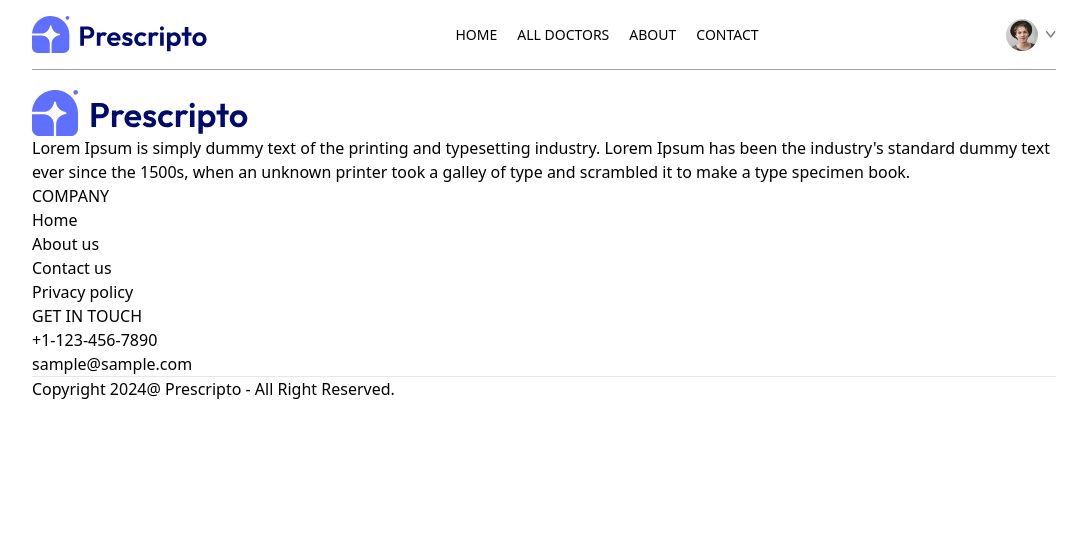
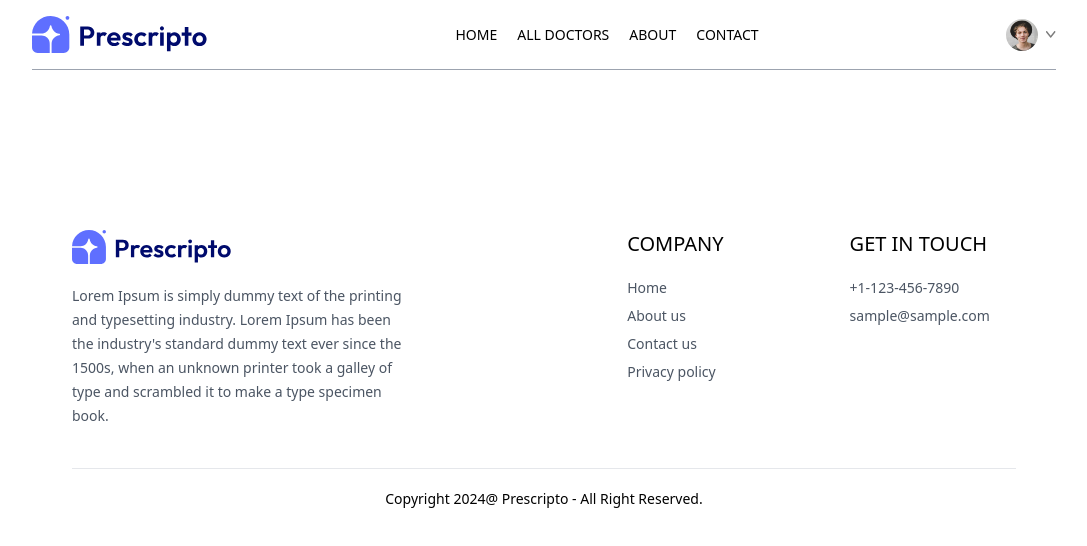
Before and after one commit to leslieyjkim/Prescripto, a React (Vite) app in the folder frontend/: page /appointment/1 in a window 1280 px wide. Shown: the top 546 px of the page, without its empty margins (96-1183 px from the left). Built offline with nearby package versions, Linux system fonts and the light colour scheme.

Commit message:
Feature Footer styling (2)

```diff
--- a/frontend/src/components/Footer.jsx
+++ b/frontend/src/components/Footer.jsx
@@ -3,19 +3,19 @@
 
 const Footer = () => {
   return (
-    <div>
-      <div>
+    <div className='md:mx-10'>
+      <div className='flex flex-col sm:grid grid-cols-[3fr_1fr_1fr] gap-14 my-10 mt-40 text-sm'>
 
             {/* ------ Left Section ------ */}
             <div>
-                <img src={assets.logo} alt=""/>
-                <p>Lorem Ipsum is simply dummy text of the printing and typesetting industry. Lorem Ipsum has been the industry's standard dummy text ever since the 1500s, when an unknown printer took a galley of type and scrambled it to make a type specimen book. </p>
+                <img className='mb-5 w-40' src={assets.logo} alt=""/>
+                <p className='w-full md:w-2/3 text-gray-600 leading-6'>Lorem Ipsum is simply dummy text of the printing and typesetting industry. Lorem Ipsum has been the industry's standard dummy text ever since the 1500s, when an unknown printer took a galley of type and scrambled it to make a type specimen book. </p>
             </div>
 
             {/* ------ Center Section ------ */}
             <div>
-                <p>COMPANY</p>
-                <ul>
+                <p className='text-xl font-medium mb-5'>COMPANY</p>
+                <ul className='flex flex-col gap-2 text-gray-600'>
                     <li>Home</li>
                     <li>About us</li>
                     <li>Contact us</li>
@@ -25,8 +25,8 @@
 
             {/* ------ Right Section ------ */}
             <div>
-                <p>GET IN TOUCH</p>
-                <ul>
+                <p className='text-xl font-medium mb-5'>GET IN TOUCH</p>
+                <ul className='flex flex-col gap-2 text-gray-600'>
                     <li>+1-123-456-7890</li>
                     <li>sample@sample.com</li>
                 </ul>
@@ -36,7 +36,7 @@
       <div>
         {/* ------ Copyright Text ------ */}
         <hr />
-        <p>Copyright 2024@ Prescripto - All Right Reserved.</p>
+        <p className='py-5 text-sm text-center'>Copyright 2024@ Prescripto - All Right Reserved.</p>
 
       </div>
     </div>
```
